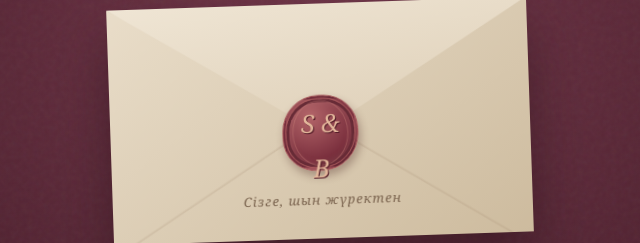
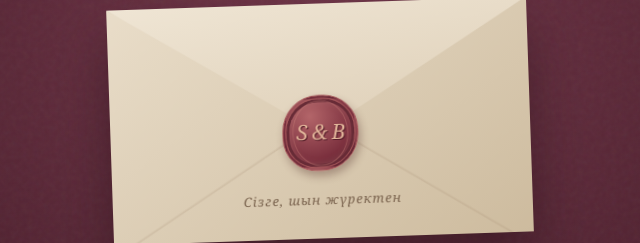
Before and after one commit to nauryzbek11/Cvadba, a website: page index.html in a window 1280 px wide. Shown: the part 294-537 px from the top of the page, 320-960 px from the left. Drawn offline with nearby package versions, Linux system fonts and the light colour scheme.

Commit message:
Update envelope.css

```diff
--- a/envelope.css
+++ b/envelope.css
@@ -29,3 +29,12 @@
 @media(max-width:600px){.envelope{--letter-rise:-170px}.letter h2{font-size:29px}.letter .text-button{margin-top:6px}}
 @media(max-height:670px){.envelope{--letter-rise:-145px}.letter h2{font-size:25px}.letter .text-button{margin-top:4px;padding-top:5px}}
 @media(prefers-reduced-motion:reduce){.entrance.open .envelope,.entrance.open .seal,.entrance.open .seal:after,.entrance.open .letter:after{animation:none}.letter,.letter>*,.flap,.envelope:before{transition:none}.entrance.open .seal{opacity:0}.entrance.open .letter>*{opacity:1;transform:none}}
+.seal span {
+  display: flex;
+  align-items: center;
+  justify-content: center;
+  white-space: nowrap;
+  font-size: 21px;
+  letter-spacing: -.6px;
+  line-height: 1;
+}
```
